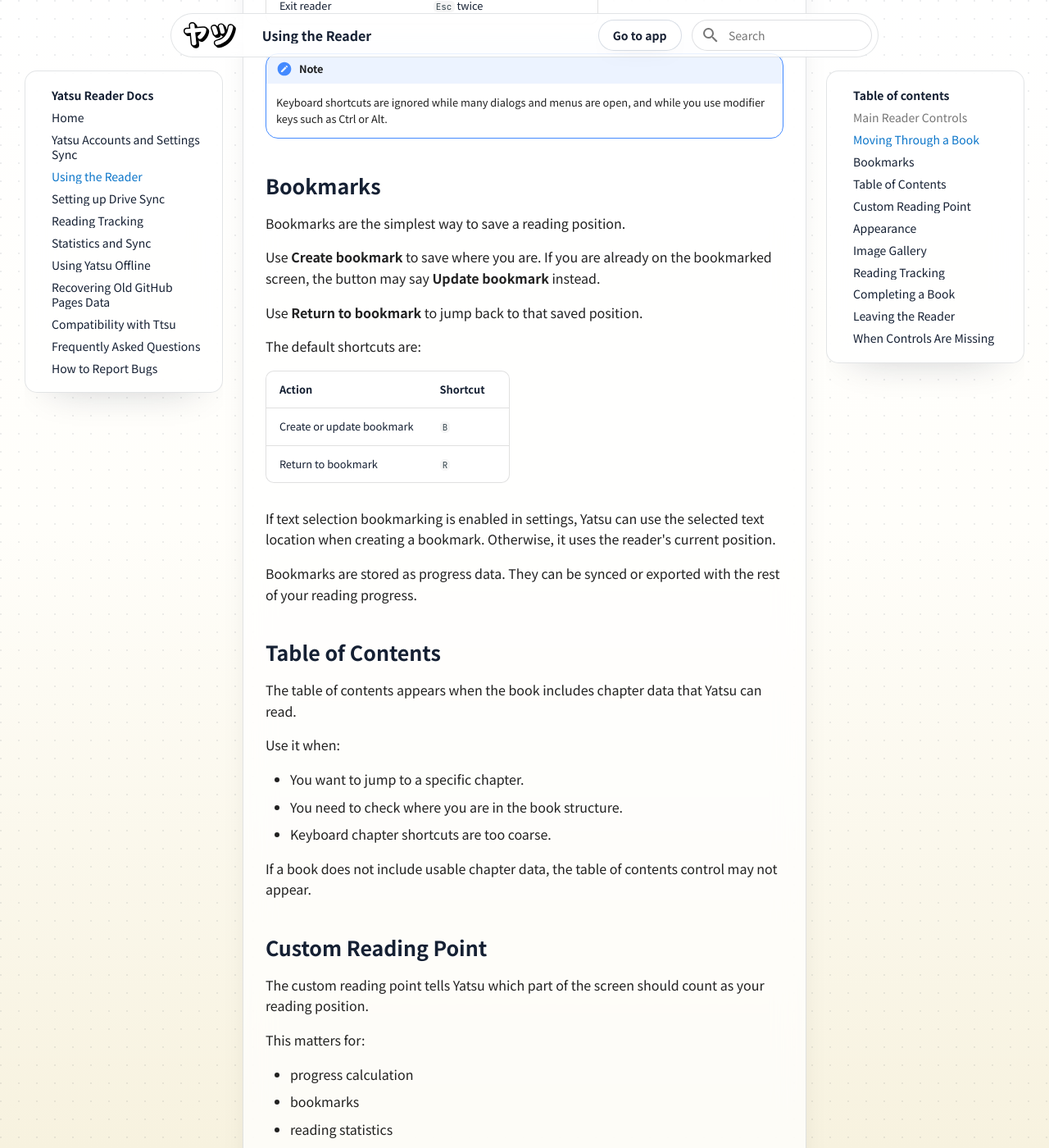
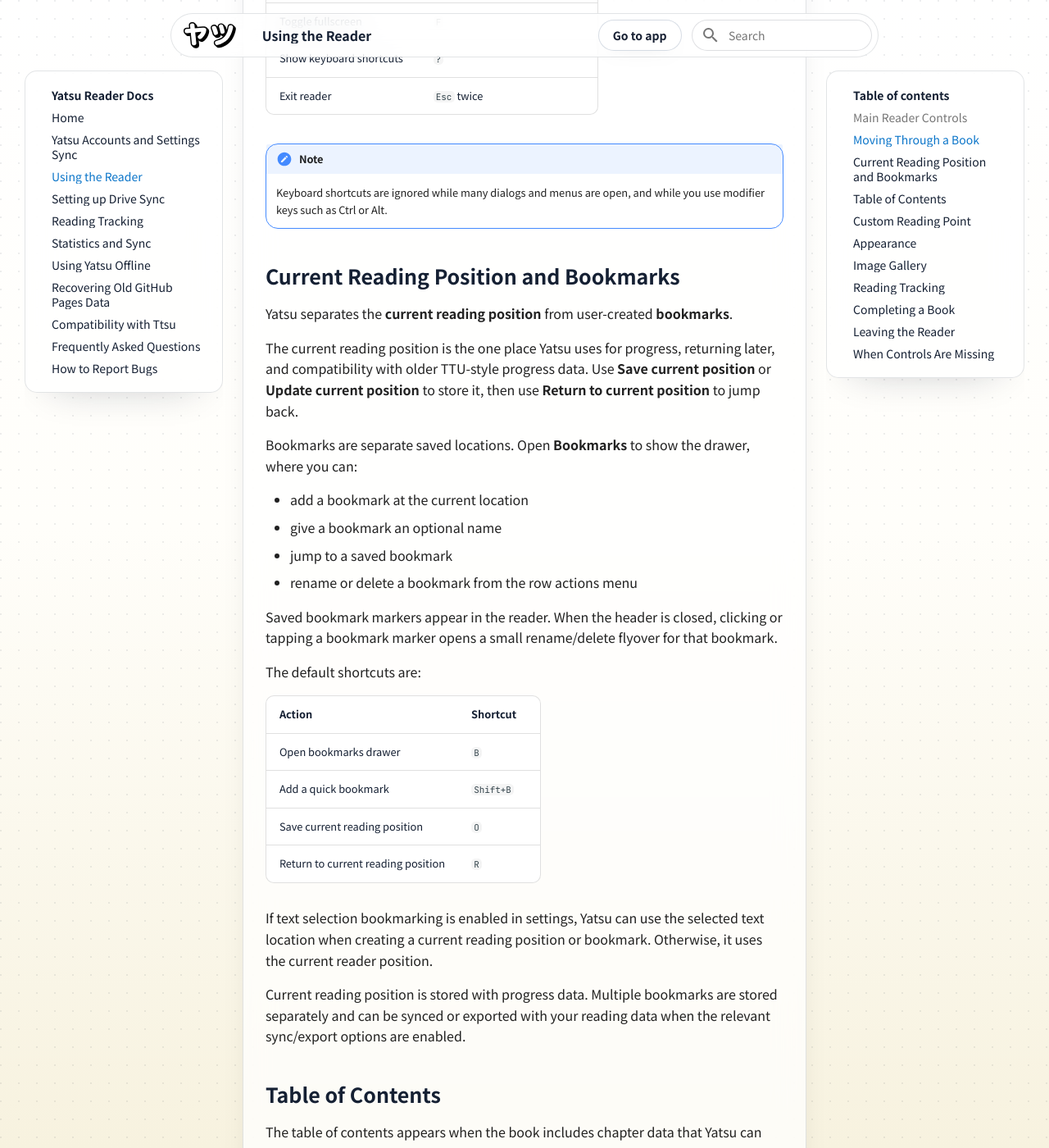
Before and after one commit to ytrms/yatsu-reader-docs, an MkDocs documentation site: the page built from docs/reader.md, in a window 1280 px wide and 1400 px high, scrolled down 1981 px. Shown: the whole window at 82% size. Built offline with MkDocs 1.6.1 and Material for MkDocs 9.7.7, drawn with Linux system fonts in a browser that asks for light colours; some of the changed text lies outside the part shown.

Commit message:
docs: document multiple bookmarks

```diff
--- a/docs/reader.md
+++ b/docs/reader.md
@@ -13,8 +13,9 @@
 Common controls include:
 
 - **Table of contents**: opens the book's chapter list, if Yatsu can find one.
-- **Create bookmark** or **Update bookmark**: saves your current reading position.
-- **Return to bookmark**: jumps back to your saved bookmark, if one exists.
+- **Save current position** or **Update current position**: saves the current reading position Yatsu uses for progress and returning later.
+- **Bookmarks**: opens the saved bookmarks drawer, where you can add, name, rename, delete, and jump to bookmarks.
+- **Return to current position**: jumps back to your saved current reading position, if one exists.
 - **Current autoscroll speed**: shown in continuous mode when autoscroll is available.
 - **Fullscreen**: toggles browser fullscreen.
 - **Appearance**: opens the live appearance panel for reader-specific visual settings.
@@ -59,24 +60,33 @@
 
     Keyboard shortcuts are ignored while many dialogs and menus are open, and while you use modifier keys such as Ctrl or Alt.
 
-## Bookmarks
+## Current Reading Position and Bookmarks
 
-Bookmarks are the simplest way to save a reading position.
+Yatsu separates the **current reading position** from user-created **bookmarks**.
 
-Use **Create bookmark** to save where you are. If you are already on the bookmarked screen, the button may say **Update bookmark** instead.
+The current reading position is the one place Yatsu uses for progress, returning later, and compatibility with older TTU-style progress data. Use **Save current position** or **Update current position** to store it, then use **Return to current position** to jump back.
 
-Use **Return to bookmark** to jump back to that saved position.
+Bookmarks are separate saved locations. Open **Bookmarks** to show the drawer, where you can:
+
+- add a bookmark at the current location
+- give a bookmark an optional name
+- jump to a saved bookmark
+- rename or delete a bookmark from the row actions menu
+
+Saved bookmark markers appear in the reader. When the header is closed, clicking or tapping a bookmark marker opens a small rename/delete flyover for that bookmark.
 
 The default shortcuts are:
 
 | Action | Shortcut |
 | --- | --- |
-| Create or update bookmark | `B` |
-| Return to bookmark | `R` |
+| Open bookmarks drawer | `B` |
+| Add a quick bookmark | `Shift+B` |
+| Save current reading position | `O` |
+| Return to current reading position | `R` |
 
-If text selection bookmarking is enabled in settings, Yatsu can use the selected text location when creating a bookmark. Otherwise, it uses the reader's current position.
+If text selection bookmarking is enabled in settings, Yatsu can use the selected text location when creating a current reading position or bookmark. Otherwise, it uses the current reader position.
 
-Bookmarks are stored as progress data. They can be synced or exported with the rest of your reading progress.
+Current reading position is stored with progress data. Multiple bookmarks are stored separately and can be synced or exported with your reading data when the relevant sync/export options are enabled.
 
 ## Table of Contents
 
@@ -97,6 +107,7 @@
 This matters for:
 
 - progress calculation
+- current reading position
 - bookmarks
 - reading statistics
 - returning to a stable spot after resizing or changing layout
@@ -188,7 +199,7 @@
 
 You can also return to the library from the app navigation.
 
-If close confirmation is enabled and your current location has not been bookmarked, Yatsu may ask for confirmation before leaving.
+If close confirmation is enabled and your current reading position has not been saved, Yatsu may ask for confirmation before leaving.
 
 ## When Controls Are Missing
 
@@ -197,7 +208,7 @@
 For example:
 
 - **Table of contents** needs chapter data.
-- **Return to bookmark** needs an existing bookmark.
+- **Return to current position** needs a saved current reading position.
 - **Image gallery** needs collected images.
 - **Fullscreen** depends on browser support and current context.
 - **Tracking** needs statistics to be enabled.
```
